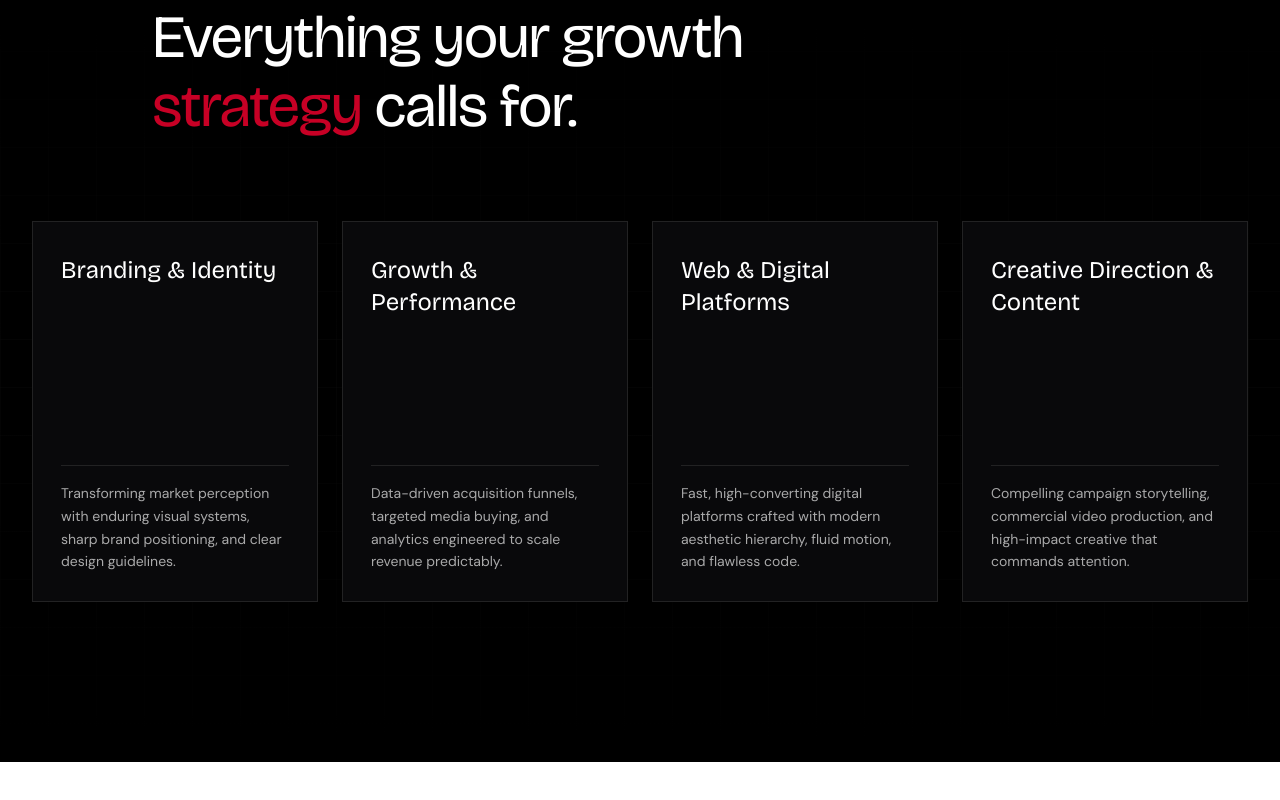
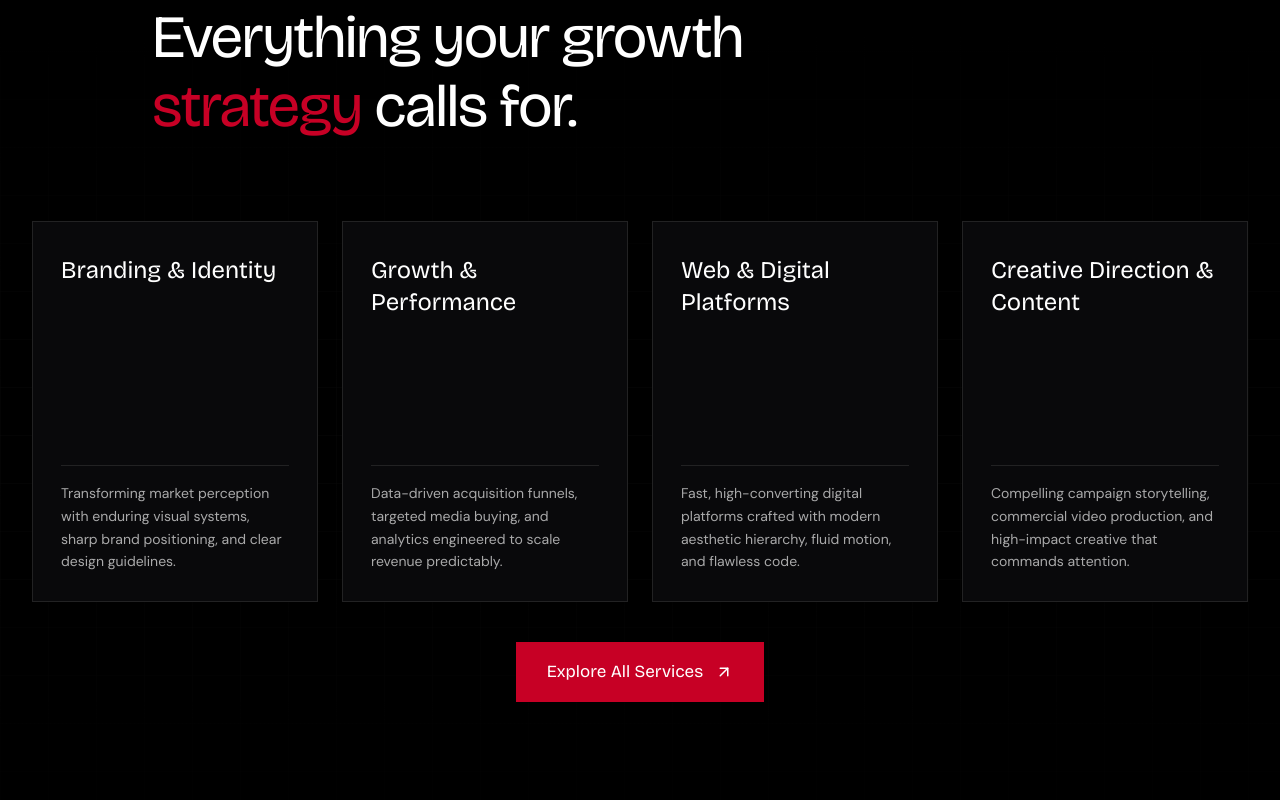
Before and after one commit to nikhilkumar202002/kaizen-ads, a React (Vite) app: page / in a window 1280 px wide. Shown: the part 5014-5814 px from the top of the page. Before the commit the page ends 5776 px from the top, so only its background shows below. Built offline with nearby package versions, Linux system fonts and the light colour scheme.

Commit message:
feat: add Explore All Services call-to-action button to ServiceCards component

```diff
--- a/src/components/home/ServiceCards.jsx
+++ b/src/components/home/ServiceCards.jsx
@@ -1,4 +1,5 @@
 import { motion } from 'framer-motion'
+import Button from '../ui/Button'
 
 const services = [
   {
@@ -122,6 +123,15 @@ const ServiceCards = () => {
           ))}
         </div>
 
+        {/* Bottom CTA Action - Centered with 40px top margin */}
+        <div className="mt-[40px] text-center">
+          <Button
+            href="#contact"
+            variant="primary"
+            text="Explore All Services"
+          />
+        </div>
+
       </div>
     </section>
   )
```
